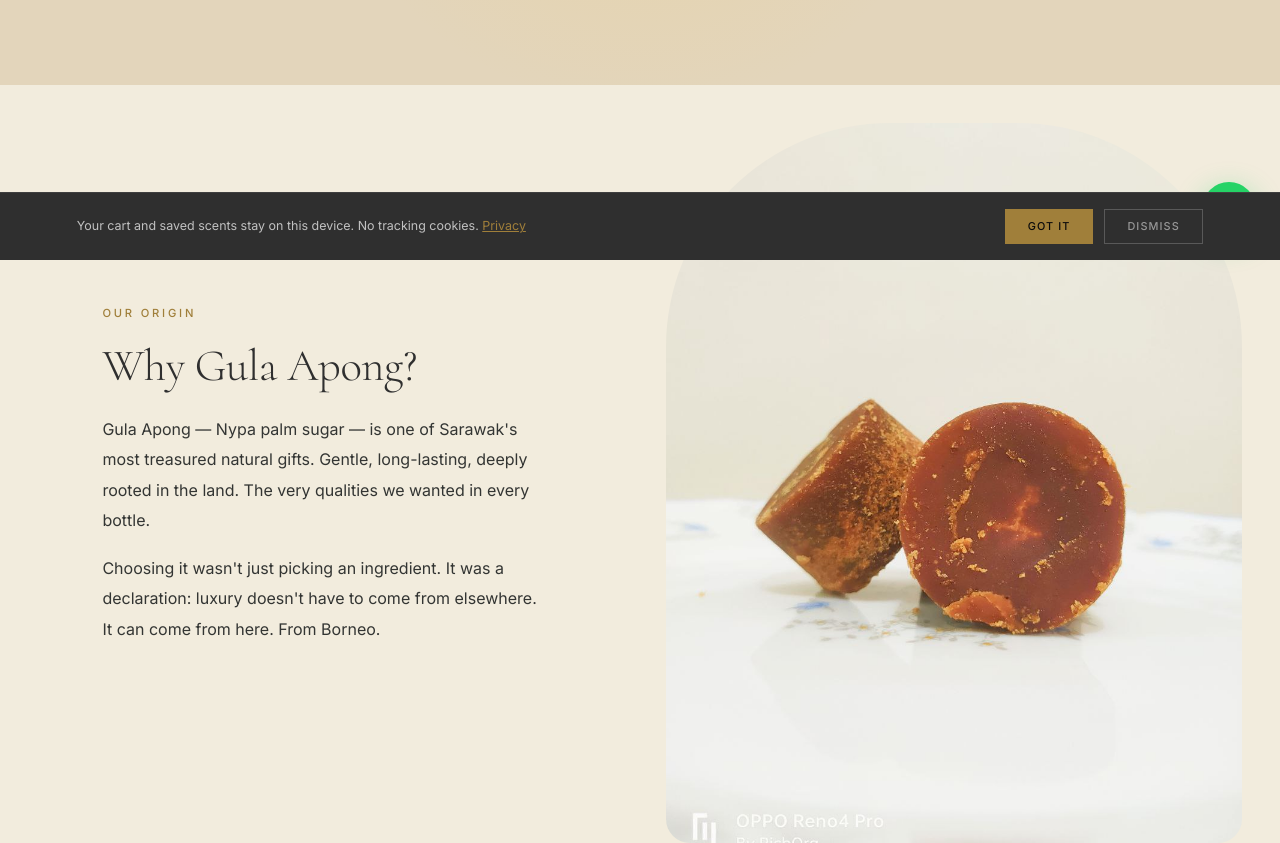
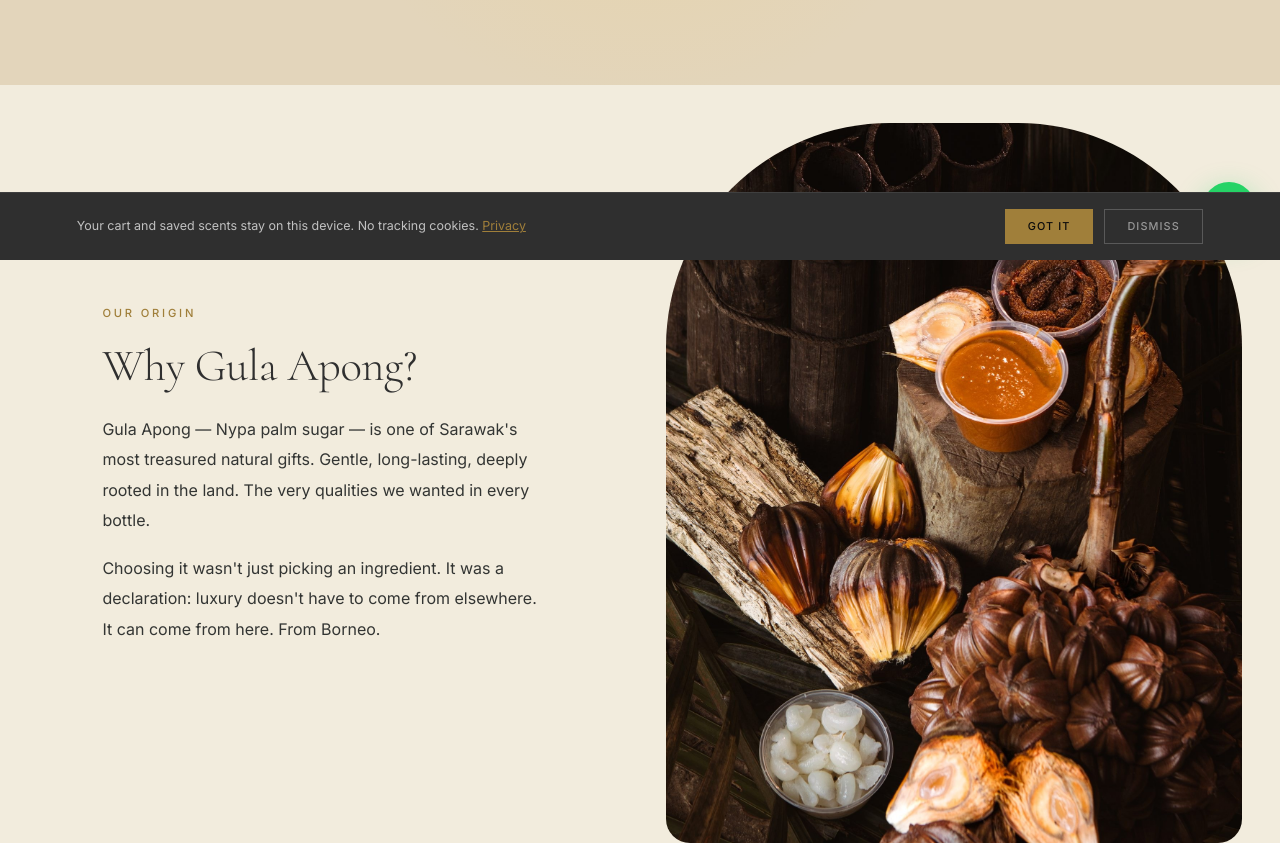
Before and after one commit to DeHazeium/DVAAW-FRAGRANCE, a website: page about.html in a window 1280 px wide. Shown: the part 540-1383 px from the top of the page. Drawn offline with Linux system fonts and the light colour scheme; no server answers.

Commit message:
Use supplied Gula Apong photo on Our Story

```diff
--- a/about.html
+++ b/about.html
@@ -93,7 +93,7 @@
         <p>Choosing it wasn't just picking an ingredient. It was a declaration: luxury doesn't have to come from elsewhere. It can come from here. From Borneo.</p>
     </div>
     <div class="split-img reveal">
-        <img src="image/gula-apong.png" alt="Gula Apong" loading="lazy" decoding="async" onerror="this.outerHTML='<div class=&quot;ph&quot;>Gula Apong</div>'">
+        <img src="image/gula-apong-story.jpg" alt="Sarawak Gula Apong palm sugar with nipa palm fruit" width="1600" height="2400" style="object-position:50% 20%" loading="lazy" decoding="async" onerror="this.outerHTML='<div class=&quot;ph&quot;>Gula Apong</div>'">
     </div>
 </section>
 
```
Also changed, not shown: image/gula-apong-story.jpg (added).
